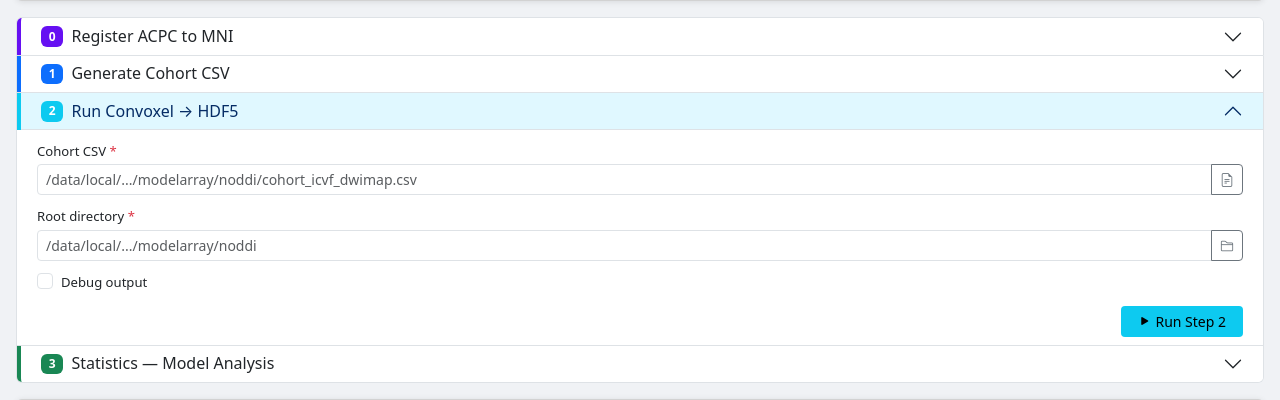
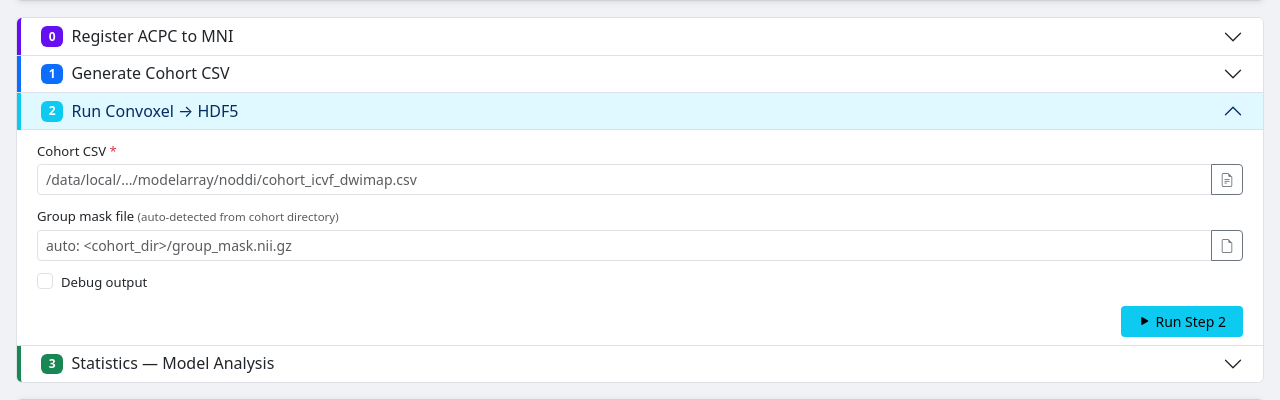
Before and after one commit to MRI-Lab-Graz/ModelArray, a Flask app: page / in a window 1280 px wide, after a click that opens the changed part. Shown: the part 244-644 px from the top of the page. Run offline with Flask 3, Linux system fonts and the light colour scheme; data that the repository does not hold is empty; some libraries are stand-ins or nearby versions.

Commit message:
Enhance 2_run_convoxel.sh and GUI to support optional group mask argument; update HTML placeholders and auto-fill functionality

```diff
--- a/gui/app.py
+++ b/gui/app.py
@@ -323,10 +323,12 @@ def run_step():
     elif step == "2":
         cmd = ["bash", str(SCRIPTS_DIR / "2_run_convoxel.sh")]
         cohort = args.get("cohort_file", "").strip()
-        root = args.get("root_dir", "").strip()
-        if not cohort or not root:
-            return jsonify({"error": "Cohort CSV (-c) and root directory (-r) are required for Step 2"}), 400
-        cmd += ["-c", cohort, "-r", root]
+        if not cohort:
+            return jsonify({"error": "Cohort CSV (-c) is required for Step 2"}), 400
+        cmd += ["-c", cohort]
+        group_mask = args.get("group_mask", "").strip()
+        if group_mask:
+            cmd += ["-g", group_mask]
         if args.get("debug"):
             cmd += ["-d"]
 
--- a/gui/templates/index.html
+++ b/gui/templates/index.html
@@ -346,7 +346,8 @@
                   <label class="form-label">Participants TSV <span class="text-danger">*</span></label>
                   <div class="input-group input-group-sm">
                     <input id="s1-participants" type="text" class="form-control"
-                           placeholder="/data/local/.../participants_longitudinal.tsv">
+                           placeholder="/data/local/.../participants_longitudinal.tsv"
+                           oninput="schedAutoLoadTSV()">
                     <button class="btn btn-outline-secondary btn-browse"
                             title="Browse for TSV"
                             onclick="openPicker('s1-participants','file','Participants TSV',['.tsv'])">
@@ -359,7 +360,8 @@
                     <small class="text-muted">folder of MNI-registered NIfTI maps for one scalar (e.g. modelarray/noddi/icvf_dwimap)</small></label>
                   <div class="input-group input-group-sm">
                     <input id="s1-nii-folder" type="text" class="form-control"
-                           placeholder="/data/local/.../modelarray/noddi/icvf_dwimap">
+                           placeholder="/data/local/.../modelarray/noddi/icvf_dwimap"
+                           oninput="s1InferCohortPath()">
                     <button class="btn btn-outline-secondary btn-browse"
                             title="Browse"
                             onclick="openPicker('s1-nii-folder','dir','NIfTI scalar folder')">
@@ -385,7 +387,8 @@
                     <small class="text-muted">where cohort CSV will be written (e.g. modelarray/noddi — same level as scalar sub-folders)</small></label>
                   <div class="input-group input-group-sm">
                     <input id="s1-output-folder" type="text" class="form-control"
-                           placeholder="/data/local/.../derivatives/modelarray/noddi">
+                           placeholder="/data/local/.../derivatives/modelarray/noddi"
+                           oninput="s1InferCohortPath()">
                     <button class="btn btn-outline-secondary btn-browse"
                             title="Browse"
                             onclick="openPicker('s1-output-folder','dir','Output folder')">
@@ -425,7 +428,8 @@
                   <label class="form-label">Cohort CSV <span class="text-danger">*</span></label>
                   <div class="input-group input-group-sm">
                     <input id="s2-cohort" type="text" class="form-control"
-                           placeholder="/data/local/.../modelarray/noddi/cohort_icvf_dwimap.csv">
+                           placeholder="/data/local/.../modelarray/noddi/cohort_icvf_dwimap.csv"
+                           oninput="s2AutoFill()">
                     <button class="btn btn-outline-secondary btn-browse"
                             title="Browse for CSV"
                             onclick="openPicker('s2-cohort','file','Cohort CSV',['.csv'])">
@@ -434,14 +438,14 @@
                   </div>
                 </div>
                 <div class="col-12">
-                  <label class="form-label">Root directory <span class="text-danger">*</span></label>
+                  <label class="form-label">Group mask file <small class="text-muted">(auto-detected from cohort directory)</small></label>
                   <div class="input-group input-group-sm">
-                    <input id="s2-root" type="text" class="form-control"
-                           placeholder="/data/local/.../modelarray/noddi">
+                    <input id="s2-group-mask" type="text" class="form-control"
+                           placeholder="auto: &lt;cohort_dir&gt;/group_mask.nii.gz">
                     <button class="btn btn-outline-secondary btn-browse"
-                            title="Browse"
-                            onclick="openPicker('s2-root','dir','Root directory')">
-                      <i class="bi bi-folder2"></i>
+                            title="Browse for group mask"
+                            onclick="openPicker('s2-group-mask','file','Group mask',['.nii.gz','.nii'])">
+                      <i class="bi bi-file-earmark"></i>
                     </button>
                   </div>
                 </div>
@@ -482,9 +486,8 @@
                           onchange="updateStep3JsonPreview()">
                     <option value="gam">gam — Generalized Additive Model</option>
                     <option value="lm">lm — Linear Model</option>
-                    <option value="lmer">lmer — Linear Mixed Effects</option>
-                    <option value="gamm4">gamm4 — Generalized Additive Mixed</option>
                   </select>
+                  <small class="text-muted">lmer / gamm4 not yet supported by the run script</small>
                 </div>
                 <div class="col-md-4">
                   <label class="form-label">Outcome variable (scaler) <span class="text-danger">*</span>
@@ -743,7 +746,7 @@ const PROJECT_FIELDS = [
   "s1-participants", "s1-nii-folder", "s1-mask-folder",
   "s1-output-folder", "s1-subgroup",
   // Step 2
-  "s2-cohort", "s2-root",
+  "s2-cohort", "s2-group-mask",
   // Step 3
   "s3-model-type", "s3-scaler", "s3-analysis-name", "s3-formula",
   "s3-cat-vars", "s3-cont-vars",
@@ -828,7 +831,9 @@ async function loadProject() {
   } catch(e) { showToast("Load error: " + e, "danger"); }
 }
 
-
+// ─── File Picker ──────────────────────────────────────────────────────────────
+async function pickerMkdir() {
+  const name = prompt("New folder name:", "");
   if (!name || !name.trim()) return;
   try {
     const r = await fetch("/mkdir", {
@@ -958,7 +963,7 @@ function schedPropagateDir() {
 function propagateProjectDir() {
   const d = v("proj-output-dir");
   if (!d) return;
-  ["s0-modelarray-dir", "s1-output-folder", "s2-root"].forEach(function(id) {
+  ["s0-modelarray-dir", "s1-output-folder"].forEach(function(id) {
     const el = document.getElementById(id);
     if (el && !el.value.trim()) el.value = d;
   });
@@ -1054,10 +1059,10 @@ function autoFillSteps(cfg) {
   if (!cfg) return;
   const d = cfg.data_dir || "";
   const c = cfg.csv_file || "";
-  if (d && !document.getElementById("s2-root").value)
-    document.getElementById("s2-root").value = d;
-  if (d && c && !document.getElementById("s2-cohort").value)
+  if (d && c && !document.getElementById("s2-cohort").value) {
     document.getElementById("s2-cohort").value = d + "/" + c;
+    s2AutoFill(); // cascade derived fields to Step 3
+  }
 
   // Populate Step 3 form fields from loaded config
   if (cfg.formula)      document.getElementById("s3-formula").value = cfg.formula;
@@ -1104,9 +1109,23 @@ function formatJson() {
 // ─── Step 3: Statistics / Formula builder ─────────────────────────────────────
 let _s3vars = [];
 
-async function loadVariablesFromTSV() {
+// ─── Auto-load TSV when path is typed/pasted ──────────────────────────────────
+let _tsvAutoTimer = null;
+function schedAutoLoadTSV() {
+  clearTimeout(_tsvAutoTimer);
+  _tsvAutoTimer = setTimeout(function() {
+    const tsv = v("s1-participants");
+    // Only auto-trigger for plausible paths that end in .tsv
+    if (tsv && tsv.endsWith(".tsv")) loadVariablesFromTSV(true);
+  }, 1200);
+}
+
+async function loadVariablesFromTSV(silent) {
   const tsv = v("s1-participants");
-  if (!tsv) { showToast("Enter Participants TSV path in Step 1 first.", "warning"); return; }
+  if (!tsv) {
+    if (!silent) showToast("Enter Participants TSV path in Step 1 first.", "warning");
+    return;
+  }
   try {
     const r = await fetch("/parse_tsv", {
       method: "POST",
@@ -1190,8 +1209,18 @@ function buildStep3Config() {
   const contVars = v("s3-cont-vars")
     ? v("s3-cont-vars").split(",").map(x => x.trim()).filter(Boolean) : [];
 
-  const outputDir = v("s3-output-dir") || (dataDir + "/results/" + analysisName);
-  const maskPath  = v("s3-mask-file")  || (dataDir + "/group_mask.nii.gz");
+  // ── Paths: 3_run_model.sh prefixes all relative paths with data_dir. ──────
+  // Store group_mask_file and output_dir relative to data_dir when they sit
+  // inside it; the script does $DATA_DIR/$GROUP_MASK / $DATA_DIR/$OUTPUT_DIR.
+  const toRel = function(absPath) {
+    if (dataDir && absPath.startsWith(dataDir + "/"))
+      return absPath.slice(dataDir.length + 1);
+    return absPath; // already relative, or outside data_dir
+  };
+
+  const maskPathAbs   = v("s3-mask-file")  || (dataDir + "/group_mask.nii.gz");
+  const outputDirAbs  = v("s3-output-dir") || (dataDir + "/results/" + analysisName);
+  const csvSummAbs    = outputDirAbs + "/summary_" + analysisName + ".csv";
 
   return {
     "_comment":   "ModelArray config \u2014 auto-generated by GUI",
@@ -1200,10 +1229,10 @@ function buildStep3Config() {
     "data_dir":   dataDir,
     "h5_file":    h5file,
     "csv_file":   csvFile,
-    "group_mask_file": maskPath,
-    "output_dir": outputDir,
+    "group_mask_file": toRel(maskPathAbs),
+    "output_dir": toRel(outputDirAbs),
     "output_ext": ".nii.gz",
-    "csv_summary_path": outputDir + "/summary_" + analysisName + ".csv",
+    "csv_summary_path": toRel(csvSummAbs),
     "model_type": modelType,
     "scaler_type": scaler,
     "formula":    formula,
@@ -1220,6 +1249,57 @@ function updateStep3JsonPreview() {
   const el = document.getElementById("s3-json-text");
   if (el) {
     try { el.value = JSON.stringify(buildStep3Config(), null, 2); } catch {}
+  }
+}
+
+// ─── Step 1 → Step 2 auto-fill ────────────────────────────────────────────────
+/** Infer cohort CSV path from Step 1 output folder + scalar folder name. */
+function s1InferCohortPath() {
+  const outputFolder = v("s1-output-folder");
+  const niiFolder    = v("s1-nii-folder");
+  if (!outputFolder || !niiFolder) return;
+  // Scalar name = last non-empty path component of the NIfTI folder
+  const scalar = niiFolder.replace(/\/$/, "").split("/").filter(Boolean).pop();
+  if (!scalar) return;
+  const cohortPath = outputFolder.replace(/\/$/, "") + "/cohort_" + scalar + ".csv";
+  const cohortEl = document.getElementById("s2-cohort");
+  if (cohortEl && !cohortEl.value.trim()) {
+    cohortEl.value = cohortPath;
+    s2AutoFill(); // cascade to Step 3
+  }
+}
+
+// ─── Step 2 helpers ───────────────────────────────────────────────────────────
+/** Called whenever the Step 2 cohort CSV path changes. Updates mask placeholder
+ *  and auto-fills Step 3 HDF5 / mask / output-dir when those fields are empty. */
+function s2AutoFill() {
+  const cohort = (v("s2-cohort") || "").trim();
+  const maskEl = document.getElementById("s2-group-mask");
+  if (!maskEl) return;
+
+  if (!cohort) {
+    maskEl.placeholder = "auto: <cohort_dir>/group_mask.nii.gz";
+    return;
+  }
+
+  const dir   = cohort.includes("/") ? cohort.substring(0, cohort.lastIndexOf("/")) : ".";
+  const base  = cohort.split("/").pop();
+  const autoMask = dir + "/group_mask.nii.gz";
+  maskEl.placeholder = autoMask + "  (auto-detected by script)";
+
+  // ── Step 3: HDF5 (same dir, .h5 extension) ──────────────────────────────
+  const h5Path = dir + "/" + base.replace(/\.csv$/i, ".h5");
+  const h5El   = document.getElementById("s3-h5-file");
+  if (h5El && !h5El.value.trim()) {
+    h5El.value = h5Path;
+    updateStep3JsonPreview();
+  }
+
+  // ── Step 3: group mask ────────────────────────────────────────────────────
+  const s3MaskEl = document.getElementById("s3-mask-file");
+  if (s3MaskEl && !s3MaskEl.value.trim()) {
+    s3MaskEl.value = autoMask;
+    updateStep3JsonPreview();
   }
 }
 
@@ -1254,11 +1334,11 @@ async function runStep(step) {
   } else if (step === "2") {
     args = {
       cohort_file: v("s2-cohort"),
-      root_dir:    v("s2-root"),
+      group_mask:  v("s2-group-mask"),
       debug:       document.getElementById("s2-debug").checked
     };
-    if (!args.cohort_file || !args.root_dir) {
-      showToast("Cohort CSV and root directory are required.", "danger"); return;
+    if (!args.cohort_file) {
+      showToast("Cohort CSV is required.", "danger"); return;
     }
   } else if (step === "3") {
     const cfg = buildStep3Config();
```
Also changed, not shown: 2 other files.
